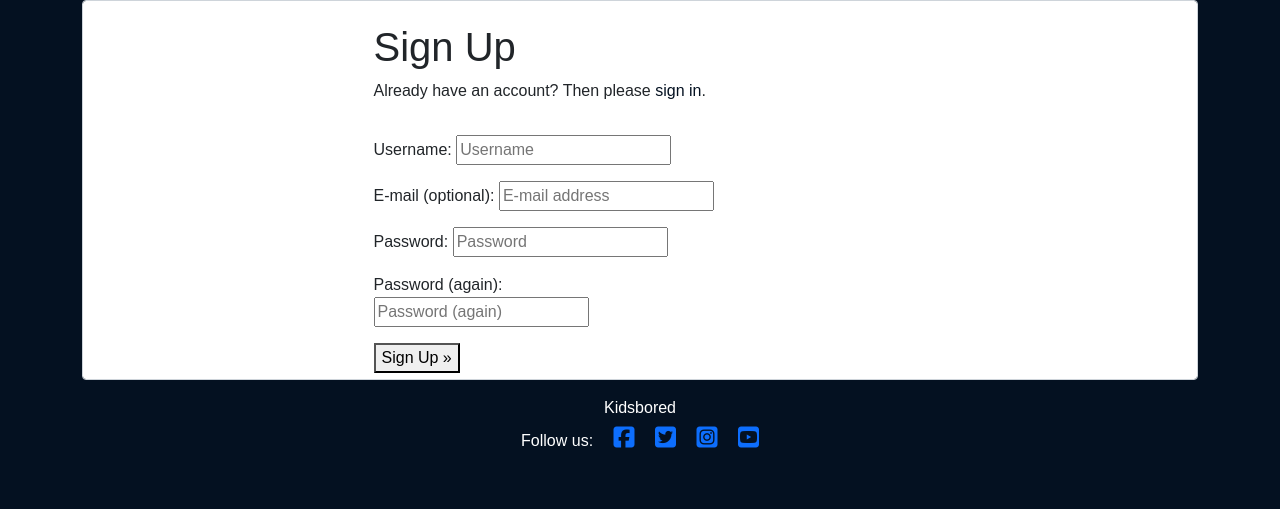
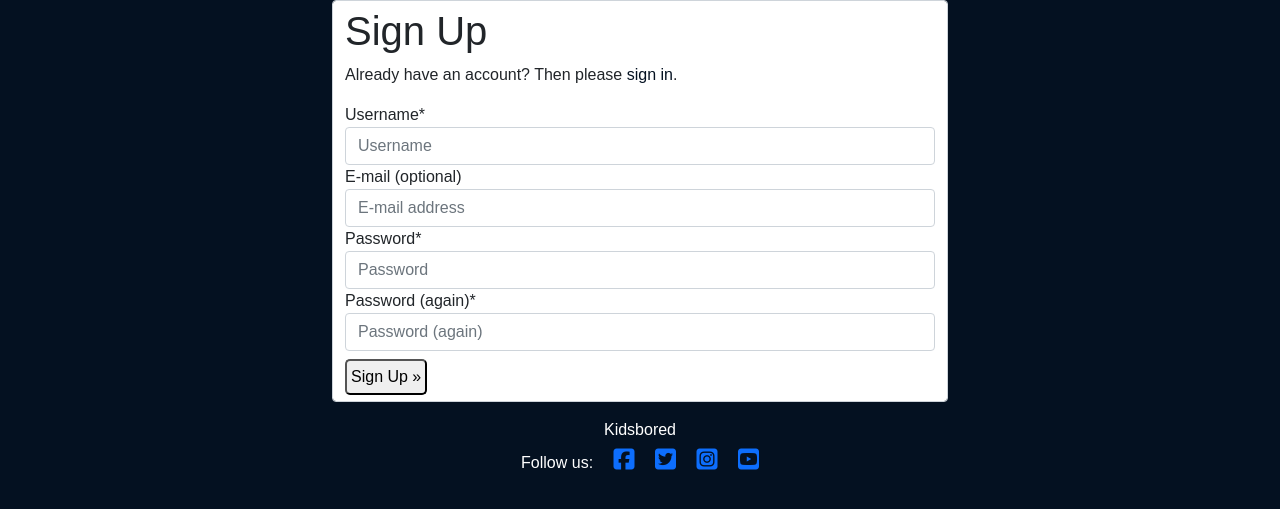
Before and after one commit to 0oSaraho0/pp4-kids-activity-site, a Django app: page /accounts/signup/ in a window 1280 px wide. Shown: the part 104-613 px from the top of the page. Run offline with Django 3.2, Linux system fonts and the light colour scheme; some libraries are stand-ins or nearby versions; some web fonts are replaced.

Commit message:
Add styling to signup page

```diff
--- a/static/css/style.css
+++ b/static/css/style.css
@@ -11,6 +11,20 @@ body {
 a {
     text-decoration: none;
     color: #041121;
+}
+
+.button {
+    margin-top: 8px;
+    padding: 4px;
+    border-radius: 5px;
+}
+
+.button:hover {
+
+    background: rgba(0,0,0,0);
+    color: #041121;
+    box-shadow: inset 0 0 0 4px rgb(237, 233, 249);
+
 }
 
 /* Navbar */
--- a/templates/account/signup.html
+++ b/templates/account/signup.html
@@ -1,4 +1,5 @@
 {% extends "base.html" %}
+{% load crispy_forms_tags %}
 
 {% load i18n %}
 
@@ -6,10 +7,10 @@
 
 {% block content %}
 
-<div class="container">
+<div class="container col-lg-6 offset-lg-3">
   <div class="form-control">
-    <div class="row">
-      <div class="col-md-4 mt-3 offset-md-3">
+    <div class="row-lg-10">
+      <div class="col-lg-10">
         <!-- Sign up page-->
         <h1>{% trans "Sign Up" %}</h1>
         <!-- Redirect to log in if user has an account already-->
@@ -19,15 +20,15 @@
       </div>
     </div>
     <div class="row">
-      <div class="col-md-4 mt-3 offset-md-3">
+      <div class="col">
         <!-- Sign up form-->
         <form class="signup" id="signup_form" method="post" action="{% url 'account_signup' %}">
           {% csrf_token %}
-          {{ form.as_p }}
+          {{ form | crispy }}
           {% if redirect_field_value %}
           <input type="hidden" name="{{ redirect_field_name }}" value="{{ redirect_field_value }}" />
           {% endif %}
-          <button type="submit">{% trans "Sign Up" %} &raquo;</button>
+          <button class="button" type="submit">{% trans "Sign Up" %} &raquo;</button>
         </form>
       </div>
     </div>
```
